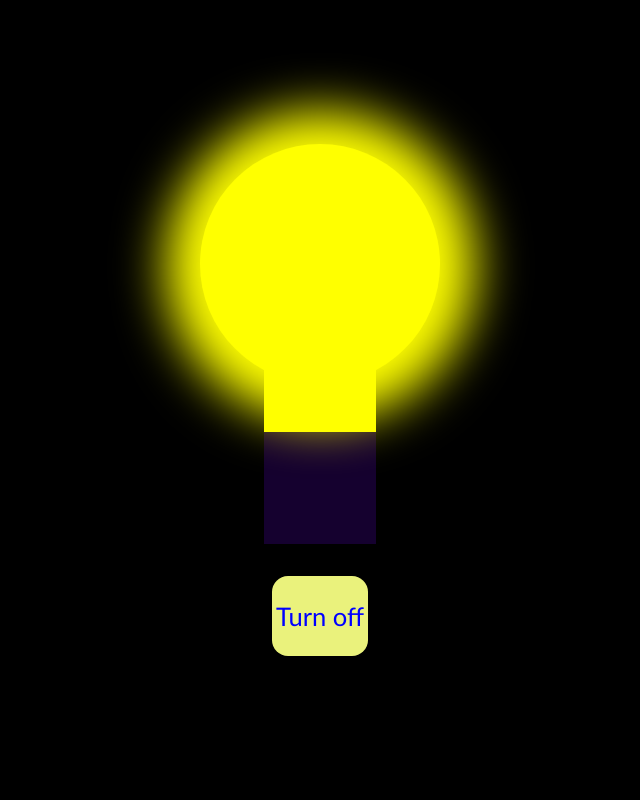
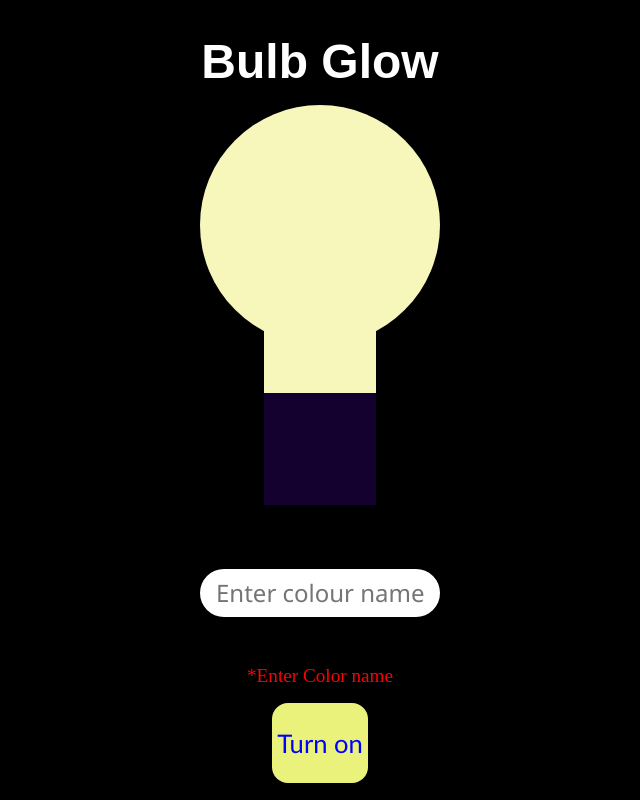
Before and after one commit to IndranjanaChatterjee/Bulb-Glow, a plain HTML site: page index.html in a window 1280 px wide. Both pictures are taken after a click on the button "Turn on". Shown: the whole page, without its empty margins (320-960 px from the left). Drawn offline with Linux system fonts and the light colour scheme.

Commit message:
initial commit

```diff
--- a/index.html
+++ b/index.html
@@ -9,11 +9,17 @@
 </head>
 
 <body>
+    <h1>Bulb Glow</h1>
     <div class="container">
         <div class="circle" id="c"></div>
         <div class="middle"></div>
         <div class="end"></div>
-        <div class="btn"><Button id="on">Turn on</Button></div>
+        <input type="text" placeholder="Enter colour name" id="txt">
+        <div class="msg">*Enter Color name</div>
+        <div class="btn">
+            <Button id="on">Turn on</Button>
+
+        </div>
     </div>
 
 
--- a/script.js
+++ b/script.js
@@ -1,22 +1,32 @@
-const circle=document.querySelector(".circle");
-const middle=document.querySelector(".middle");
-const btn=document.getElementById("on");
-btn.addEventListener("click",()=>
-{
-    let text=btn.innerText;
+const circle = document.querySelector(".circle");
+const middle = document.querySelector(".middle");
+const btn = document.getElementById("on");
+
+btn.addEventListener("click", () => {
+    let text = btn.innerText;
+    let get = document.getElementById("txt");
     console.log(document.body.style.backgroundColor);
-    if(text=="Turn on")
-    {
-        circle.classList.add("glow");
-        middle.classList.add("mid");
-        btn.innerText="Turn off";
+    if (text == "Turn on") {
+        /*circle.classList.add("glow");
+        middle.classList.add("mid");*/
+        if (get.value == "" || get.value == null) {
+            document.querySelector(".msg").style.display = "block";
+        }
+        else {
+            document.querySelector(".msg").style.display = "none";
+            circle.style.backgroundColor = `${get.value}`;
+            middle.style.backgroundColor = `${get.value}`;
+
+            circle.style.boxShadow = `1px 2px 50px 35px ${get.value}`;
+            btn.innerText = "Turn off";
+        }
 
     }
-    else
-    {
-        circle.classList.remove("glow");
-        middle.classList.remove("mid");
-        btn.innerText="Turn on";
+    else {
+        circle.style.backgroundColor = "burlywood";
+        middle.style.backgroundColor = "burlywood";
+        circle.style.boxShadow = "none";
+        btn.innerText = "Turn on";
 
     }
 })
--- a/style.css
+++ b/style.css
@@ -46,7 +46,7 @@ body{
 
 }
 .glow{
-    background-color: yellow;
+    background-color:burlywood;
     box-shadow: 1px 2px 50px 35px yellow;
 
 }
@@ -69,3 +69,27 @@ button:hover{
     color: black;
     cursor: pointer;
 }
+input{
+    margin:2rem 0rem;
+    width:15rem;
+    height: 3rem;
+    padding-left: 1rem;
+    font-size: 1.5rem;
+    font-family: 'Segoe UI', Tahoma, Geneva, Verdana, sans-serif;
+    border: none;
+    outline: none;
+    border-radius: 2rem;
+}
+h1{
+    color: white;
+    padding: 1rem;
+    font-family: Arial, Helvetica, sans-serif;
+    font-size: 6vh;
+}
+.msg{
+    text-align: center;
+    color: red;
+    padding: 1rem;
+    font-size: larger;
+    display: none;
+}
```
